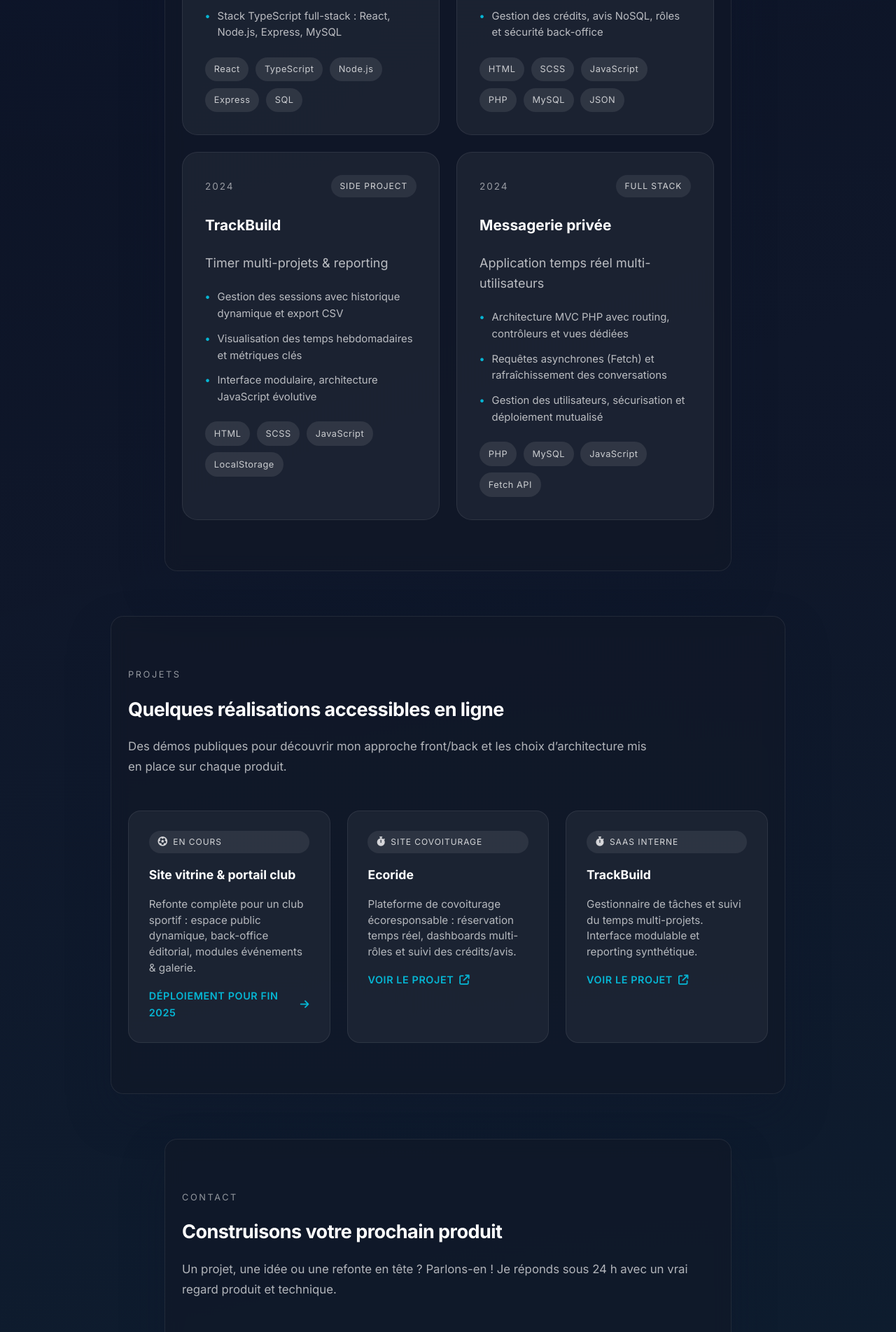
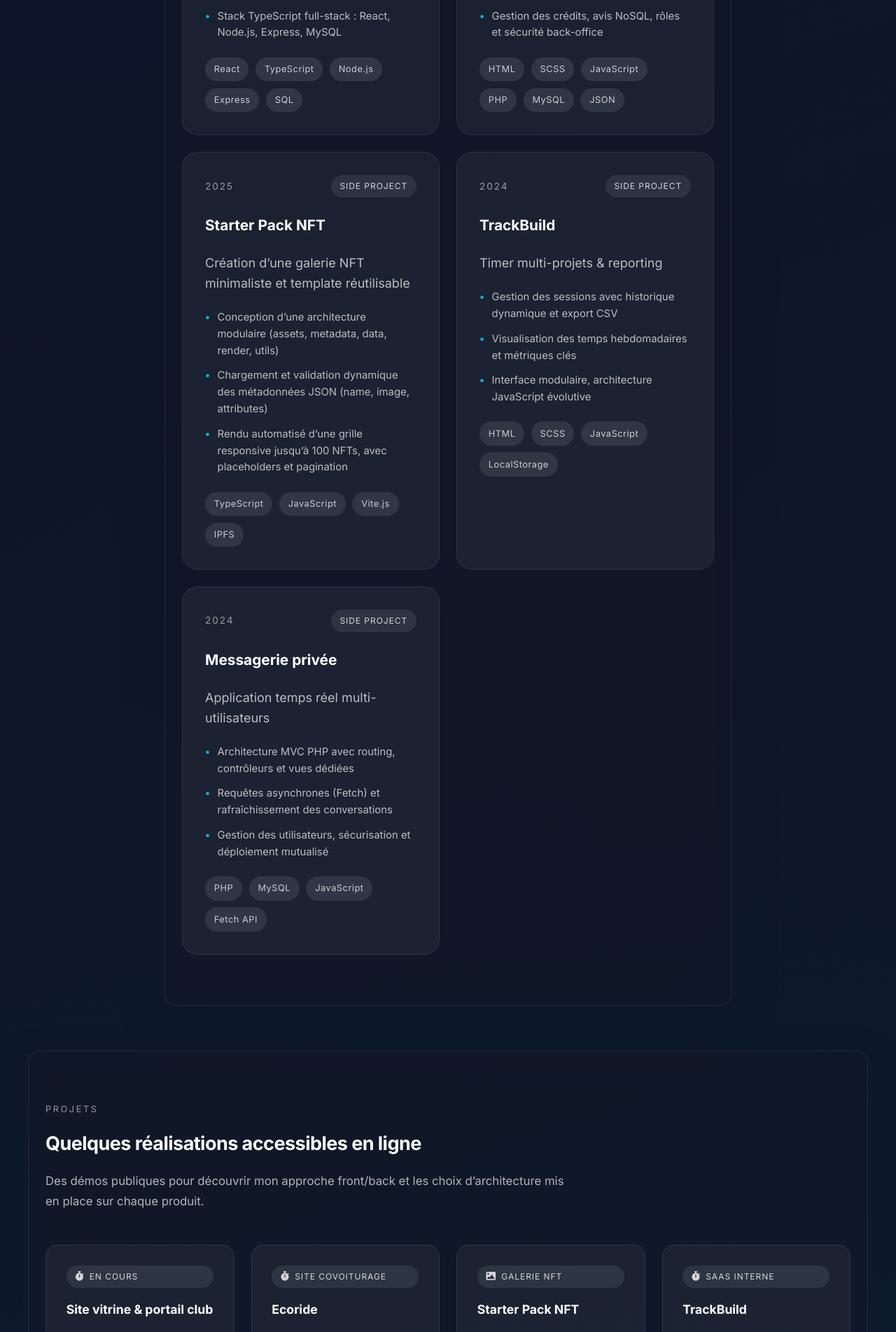
Before and after one commit to Alyaesub/portfolio-1, a PHP site: page / in a window 1280 px wide. Shown: the part 3936-5839 px from the top of the page at 70% size. Run offline with PHP 8.4, Linux system fonts and the light colour scheme.

Commit message:
ajout artcivle collection NFT

```diff
--- a/index.php
+++ b/index.php
@@ -283,6 +283,25 @@
                 </article>
                 <article class="experience-card">
                     <div class="experience-meta">
+                        <span>2025</span>
+                        <span class="badge">Side project</span>
+                    </div>
+                    <h3>Starter Pack NFT</h3>
+                    <p class="experience-subtitle">Création d’une galerie NFT minimaliste et template réutilisable</p>
+                    <ul class="experience-list">
+                        <li>Conception d’une architecture modulaire (assets, metadata, data, render, utils)</li>
+                        <li>Chargement et validation dynamique des métadonnées JSON (name, image, attributes)</li>
+                        <li>Rendu automatisé d’une grille responsive jusqu’à 100 NFTs, avec placeholders et pagination</li>
+                    </ul>
+                    <div class="experience-tags">
+                        <span class="tag">TypeScript</span>
+                        <span class="tag">JavaScript</span>
+                        <span class="tag">Vite.js</span>
+                        <span class="tag">IPFS</span>
+                    </div>
+                </article>
+                <article class="experience-card">
+                    <div class="experience-meta">
                         <span>2024</span>
                         <span class="badge">Side project</span>
                     </div>
@@ -303,7 +322,7 @@
                 <article class="experience-card">
                     <div class="experience-meta">
                         <span>2024</span>
-                        <span class="badge">Full stack</span>
+                        <span class="badge">Side project</span>
                     </div>
                     <h3>Messagerie privée</h3>
                     <p class="experience-subtitle">Application temps réel multi-utilisateurs</p>
@@ -330,16 +349,22 @@
                 <p>Des démos publiques pour découvrir mon approche front/back et les choix d’architecture mis en place sur chaque produit.</p>
             </div>
             <div class="projects-grid">
-                <article class="project-card">
-                    <span class="badge"><i class="fa-solid fa-futbol"></i>En cours</span>
+                <a class="project-card" href="https://www.google.com/?hl=fr" target="_blank" rel="noopener">
+                    <span class="badge"><i class="fa-solid fa-stopwatch"></i>En cours</span>
                     <h4>Site vitrine & portail club</h4>
-                    <p>Refonte complète pour un club sportif : espace public dynamique, back-office éditorial, modules événements & galerie.</p>
-                    <span class="project-link">déploiement pour fin 2025 <i class="fa-solid fa-arrow-right"></i></span>
-                </article>
+                    <p>Création from scratch pour un club sportif : espace public dynamique, back-office éditorial, modules événements & galerie.</p>
+                    <span class="project-link">Voir le projet (déploiement pour fin 2025) <i class="fa-solid fa-arrow-up-right-from-square"></i></span>
+                </a>
                 <a class="project-card" href="http://ecoride.sites-alya.fr/" target="_blank" rel="noopener">
                     <span class="badge"><i class="fa-solid fa-stopwatch"></i>Site covoiturage</span>
                     <h4>Ecoride</h4>
                     <p>Plateforme de covoiturage écoresponsable : réservation temps réel, dashboards multi-rôles et suivi des crédits/avis.</p>
+                    <span class="project-link">Voir le projet <i class="fa-solid fa-arrow-up-right-from-square"></i></span>
+                </a>
+                <a class="project-card" href="#" target="_blank" rel="noopener">
+                    <span class="badge"><i class="fa-solid fa-image"></i> Galerie NFT</span>
+                    <h4>Starter Pack NFT</h4>
+                    <p>Galerie minimaliste et réutilisable pour collections NFT : affichage dynamique jusqu’à 100 tokens, chargement des metadata JSON et rendu IPFS optimisé.</p>
                     <span class="project-link">Voir le projet <i class="fa-solid fa-arrow-up-right-from-square"></i></span>
                 </a>
                 <a class="project-card" href="https://trackbuild.sites-alya.fr/" target="_blank" rel="noopener">
@@ -348,7 +373,6 @@
                     <p>Gestionnaire de tâches et suivi du temps multi-projets. Interface modulable et reporting synthétique.</p>
                     <span class="project-link">Voir le projet <i class="fa-solid fa-arrow-up-right-from-square"></i></span>
                 </a>
-
             </div>
         </section>
 
```
